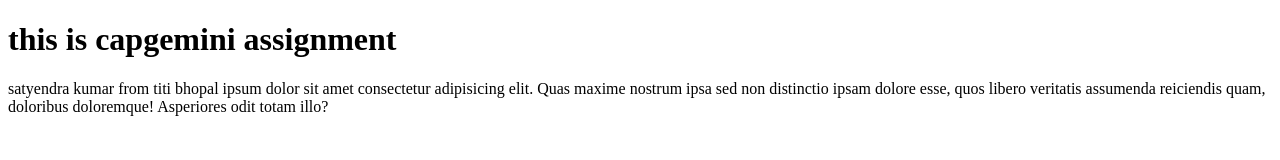
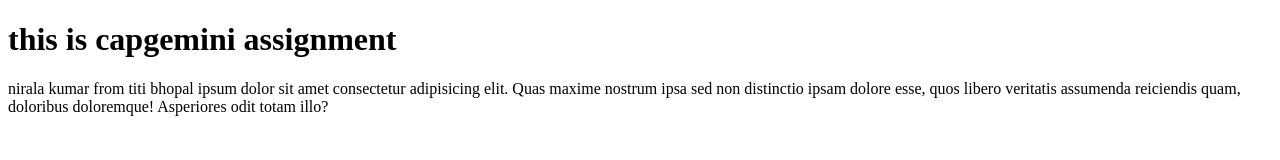
Before and after one commit to ssatyendrak13/capgemini_assignment, a plain HTML site: page index.html in a window 1280 px wide. Drawn offline with Linux system fonts and the light colour scheme.

Commit message:
name is changed in index.html files

```diff
--- a/index.html
+++ b/index.html
@@ -8,6 +8,6 @@
 </head>
 <body>
     <h1>this is capgemini assignment</h1>
-    <p>satyendra kumar from titi bhopal ipsum dolor sit amet consectetur adipisicing elit. Quas maxime nostrum ipsa sed non distinctio ipsam dolore esse, quos libero veritatis assumenda reiciendis quam, doloribus doloremque! Asperiores odit totam illo?</p>
+    <p>nirala kumar from titi bhopal ipsum dolor sit amet consectetur adipisicing elit. Quas maxime nostrum ipsa sed non distinctio ipsam dolore esse, quos libero veritatis assumenda reiciendis quam, doloribus doloremque! Asperiores odit totam illo?</p>
 </body>
 </html>
```
